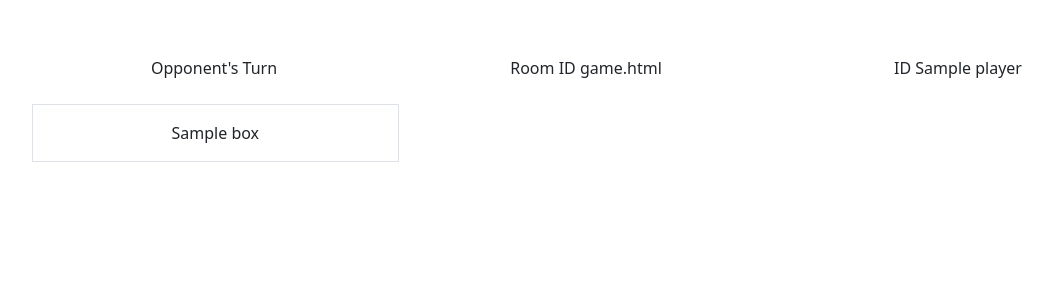
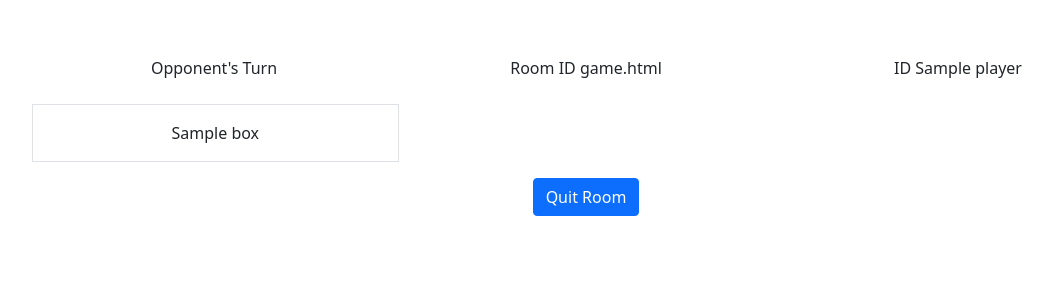
Before and after one commit to cybersaksham/Tic-Tac-Toe-Website, a Flask app: template templates/game.html in a window 1280 px wide. Shown: the top 300 px of the page, without its empty margins (50-1103 px from the left). Run offline with Flask 2, Linux system fonts and the light colour scheme; the template is opened without the code that fills it: most values are stand-ins (such as "Sample title", 1, 10 or a date in 2020); some libraries are stand-ins or nearby versions.

Commit message:
quit room functionality

```diff
--- a/main.py
+++ b/main.py
@@ -49,6 +49,8 @@ class Players(db.Model):
 
 @app.route('/')
 def home():
+    if "player" in session:
+        session.pop("player")
     return render_template("index.html")
 
 
@@ -117,6 +119,7 @@ def game(roomID):
     room = db.session.query(Rooms).filter(Rooms.id == roomID).first()
     if room is not None:
         if "player" in session:
+            print(session["player"])
             player__ = session["player"]
             if room.first == player__ or room.second == player__:
                 boxes__ = [room.status[i] for i in range(9)]
@@ -216,7 +219,8 @@ def dltRoom(id__):
     first__ = db.session.query(Players).filter(Players.id == room__.first).first()
     second__ = db.session.query(Players).filter(Players.id == room__.second).first()
     db.session.delete(first__)
-    db.session.delete(second__)
+    if second__ is not None:
+        db.session.delete(second__)
     db.session.delete(room__)
     db.session.commit()
     session.pop("player")
@@ -233,5 +237,20 @@ def restartGame(id__):
     emit('game_restarted', {}, broadcast=True)
 
 
+@socket.on('quitRoom')
+def quitRoom(id__):
+    room_id__ = int(id__)
+    room__ = db.session.query(Rooms).filter(Rooms.id == room_id__)
+    second__ = db.session.query(Players).filter(Players.id == room__.first().second).first()
+    room__.update({Rooms.status: "n" * 9, Rooms.turn: room__.first().first,
+                   Rooms.finished: False, Rooms.second: None})
+    second_id__ = second__.id
+    second_name__ = second__.name
+    db.session.delete(second__)
+    db.session.commit()
+    session.pop("player")
+    emit('room_exited', {"msg": f"{second_name__} Left", "id": second_id__}, broadcast=True)
+
+
 if __name__ == '__main__':
     socket.run(app, debug=data["debug"])
--- a/static/game.js
+++ b/static/game.js
@@ -48,6 +48,7 @@ $(document).ready(function(){
     $socket = io();
     $boxes = $('.gameBoxes');
     $url = window.location.href.split("/");
+    $playerID = $('#playerID').text().split(" ")[1];
     $('#roomID').text("Room ID " + $url[$url.length - 1]);
     $.each($boxes, function(index, value){
         $(value).click(function(e){
@@ -56,7 +57,6 @@ $(document).ready(function(){
         });
     });
     $socket.on('click_result', function(response){
-        $playerID = $('#playerID').text().split(" ")[1];
         if(response.error != null){
             if(response.errorID == $playerID){
                 showError(response.error);
@@ -93,4 +93,18 @@ $(document).ready(function(){
     $socket.on('game_restarted', function(response){
         location.reload();
     });
+
+    $('#quitRoom').click(function(e){
+        e.preventDefault();
+        $socket.emit('quitRoom', $url[$url.length - 1])
+    });
+    $socket.on('room_exited', function(response){
+        if(response.id == $playerID){
+            location.reload();
+        }
+        else{
+            showError(response.msg);
+            updateHTMl($boxes, $playerID, "nnnnnnnnn", $playerID);
+        }
+    });
 });
--- a/templates/game.html
+++ b/templates/game.html
@@ -25,16 +25,22 @@
             <div class="p-3 gameBoxes border bg-react">{% if box != "n" %}{{ box | safe }}{% else %}-{% endif %}</div>
         </div>
         {% endfor %}
-        {% if owner %}
         <div class="row g-2">
+            {% if owner %}
             <div class="col-6">
                 <button class="btn btn-primary" id="dltRoom">Close Room</button>
             </div>
             <div class="col-6">
                 <button class="btn btn-primary" id="restartBtn">Restart Game</button>
             </div>
+            {% else %}
+            <div class="col-4"></div>
+            <div class="col-4">
+                <button class="btn btn-primary" id="quitRoom">Quit Room</button>
+            </div>
+            <div class="col-4"></div>
+            {% endif %}
         </div>
-        {% endif %}
     </div>
 </div>
 <!-- User JS -->
```
